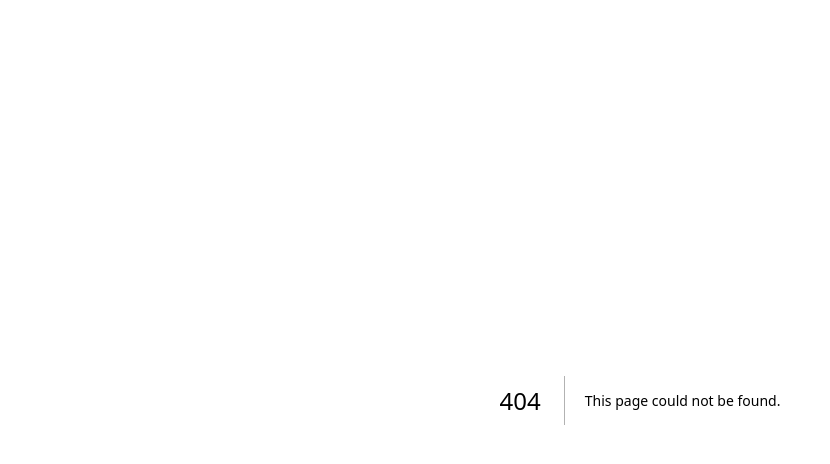
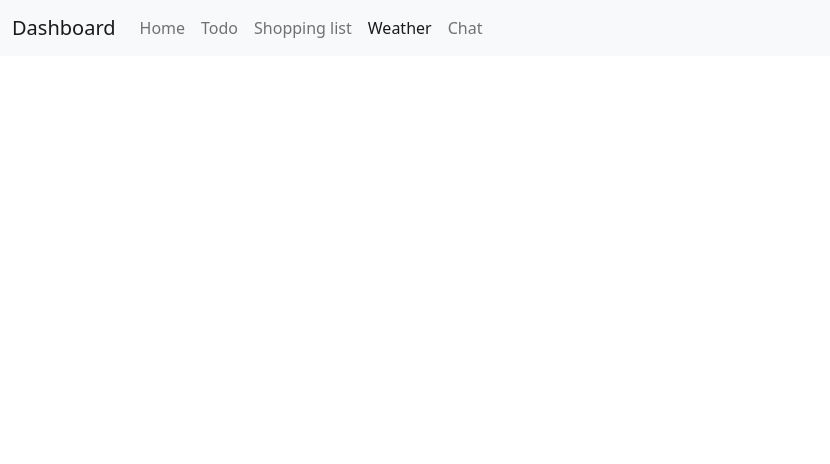
Before and after one commit to zakcodez/Dashboard, a Next.js app: page /weather in a window 1280 px wide. Before the commit this address had no page. Shown: the top 464 px of the page, without its empty margins (0-830 px from the left). Built offline with nearby package versions, Linux system fonts and the light colour scheme.

Commit message:
Create weather page

```diff
--- /dev/null
+++ b/pages/weather.tsx
@@ -0,0 +1,18 @@
+import React from "react";
+import { Navbar } from "../components";
+
+interface Props { }
+
+interface State { }
+
+class HomePage extends React.Component<Props, State> {
+	render() {
+		return (
+			<>
+				<Navbar page="weather" />
+			</>
+		)
+	}
+}
+
+export default HomePage;
```
